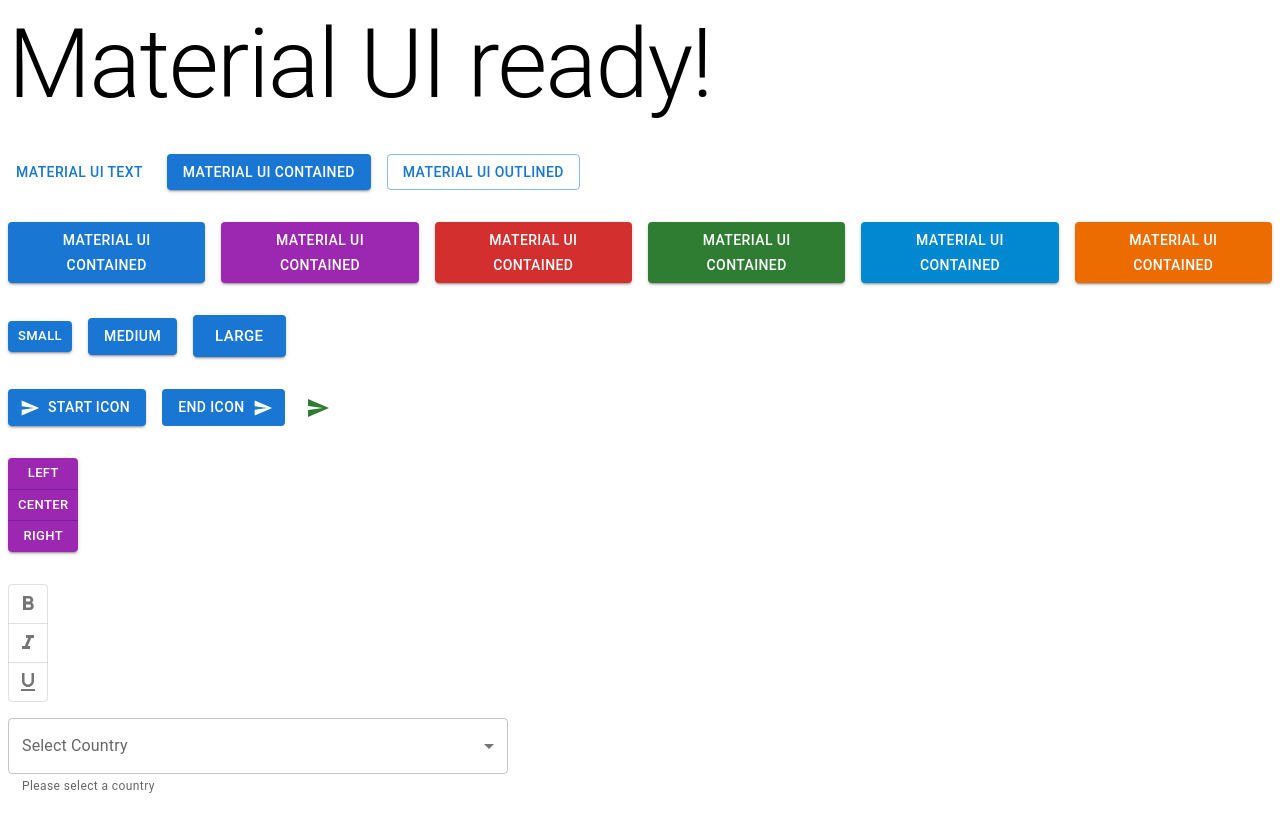
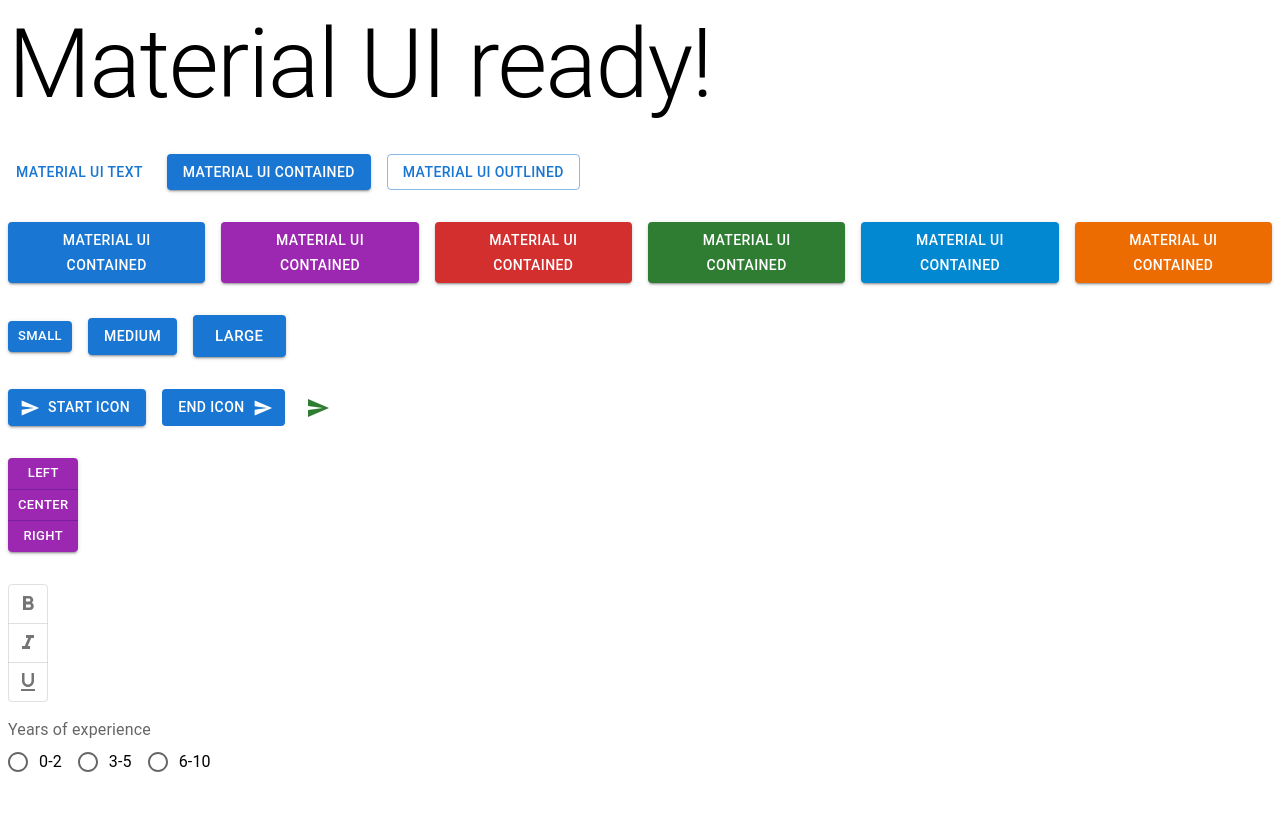
Before and after one commit to xiraynedev/material-ui-demo, a Next.js app: page / in a window 1280 px wide. Built offline with nearby package versions, Linux system fonts and the light colour scheme.

Commit message:
add MuiRadioButton component

```diff
--- /dev/null
+++ b/components/MuiRadioButton.tsx
@@ -0,0 +1,34 @@
+import Box from '@mui/material/Box';
+import FormControl from '@mui/material/FormControl';
+import FormLabel from '@mui/material/FormLabel';
+import FormControlLabel from '@mui/material/FormControlLabel';
+import RadioGroup from '@mui/material/RadioGroup';
+import Radio from '@mui/material/Radio';
+import { ChangeEvent, useState } from 'react';
+
+export default function MuiRadioButton() {
+  const [value, setValue] = useState('');
+
+  const handleValueChange = (event: ChangeEvent<HTMLInputElement>) => {
+    setValue(event.target.value);
+  };
+
+  return (
+    <Box marginY={2}>
+      <FormControl>
+        <FormLabel id='experience-group-label'>Years of experience</FormLabel>
+        <RadioGroup
+          name='experience-group'
+          aria-labelledby='experience-group-label'
+          value={value}
+          onChange={handleValueChange}
+          row
+        >
+          <FormControlLabel control={<Radio />} label='0-2' value='0-2' />
+          <FormControlLabel control={<Radio />} label='3-5' value='3-5' />
+          <FormControlLabel control={<Radio />} label='6-10' value='6-10' />
+        </RadioGroup>
+      </FormControl>
+    </Box>
+  );
+}
--- a/pages/index.tsx
+++ b/pages/index.tsx
@@ -1,5 +1,6 @@
 import Typography from "@mui/material/Typography";
 import MuiButton from "../components/MuiButton";
+import MuiRadioButton from "../components/MuiRadioButton";
 import MuiSelect from "../components/MuiSelect";
 import MuiTextField from "../components/MuiTextField";
 import MuiTypography from "../components/MuiTypography";
@@ -12,7 +13,8 @@
       </Typography>
       {/* <MuiTypography /> */}
       <MuiButton />
-      <MuiSelect />
+      {/* <MuiSelect /> */}
+      <MuiRadioButton />
     </div>
   )
 }
```
